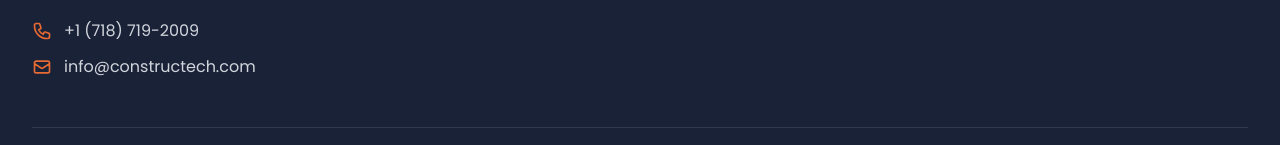
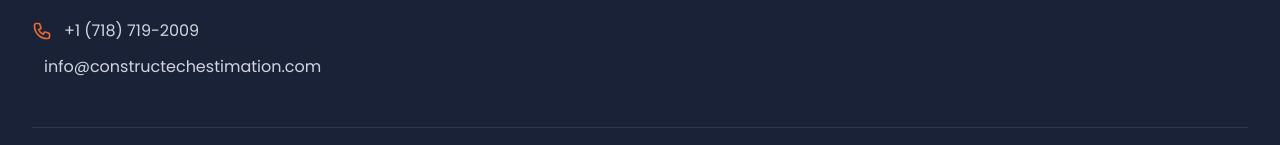
Before and after one commit to Alirazadev786/constructech-estimation, a Next.js app: page / in a window 1280 px wide. Shown: the part 5803-5948 px from the top of the page. Built offline with nearby package versions, Linux system fonts and the light colour scheme.

Commit message:
Update email to info@constructechestimation.com

```diff
--- a/src/app/contact/page.tsx
+++ b/src/app/contact/page.tsx
@@ -46,7 +46,7 @@ export default function ContactPage() {
                   </div>
                   <div className="ml-4">
                     <h3 className="text-lg font-bold text-brand-navy">Email Us</h3>
-                    <p className="text-gray-600 mt-1">info@constructech.com<br/>estimates@constructech.com</p>
+                    <p className="text-gray-600 mt-1">info@constructechestimation.com<br/>estimates@constructechestimation.com</p>
                   </div>
                 </div>
 
--- a/src/app/page.tsx
+++ b/src/app/page.tsx
@@ -279,7 +279,7 @@ export default function Home() {
               <p className="text-white/90 text-lg mb-6 leading-relaxed">
                 Send us your plans today and get a highly accurate estimate within 24-48 hours.
               </p>
-              <a href="mailto:info@constructech.com" className="bg-brand-orange hover:bg-[#d65f29] text-white font-bold py-[7px] px-[10px] md:py-3 md:px-8 rounded inline-flex items-center transition-transform hover:-translate-y-1">
+              <a href="mailto:info@constructechestimation.com" className="bg-brand-orange hover:bg-[#d65f29] text-white font-bold py-[7px] px-[10px] md:py-3 md:px-8 rounded inline-flex items-center transition-transform hover:-translate-y-1">
                 Upload Plans Now
               </a>
             </div>
--- a/src/components/Footer.tsx
+++ b/src/components/Footer.tsx
@@ -25,7 +25,7 @@ export default function Footer() {
                 <svg className="w-5 h-5 text-brand-orange mr-3" fill="none" viewBox="0 0 24 24" stroke="currentColor">
                   <path strokeLinecap="round" strokeLinejoin="round" strokeWidth={2} d="M3 8l7.89 5.26a2 2 0 002.22 0L21 8M5 19h14a2 2 0 002-2V7a2 2 0 00-2-2H5a2 2 0 00-2 2v10a2 2 0 002 2z" />
                 </svg>
-                info@constructech.com
+                info@constructechestimation.com
               </p>
             </div>
           </div>
--- a/src/components/Schema.tsx
+++ b/src/components/Schema.tsx
@@ -8,7 +8,7 @@ export default function Schema() {
     "logo": "https://constructechestimation.com/logo.png",
     "description": "Constructech Estimation provides professional Construction Estimating Services in the United States, delivering accurate cost estimating, material takeoffs, quantity takeoffs, and bid preparation solutions for contractors and builders.",
     "telephone": "+1-888-859-0222",
-    "email": "info@constructech.com",
+    "email": "info@constructechestimation.com",
     "areaServed": {
       "@type": "Country",
       "name": "United States"
```
